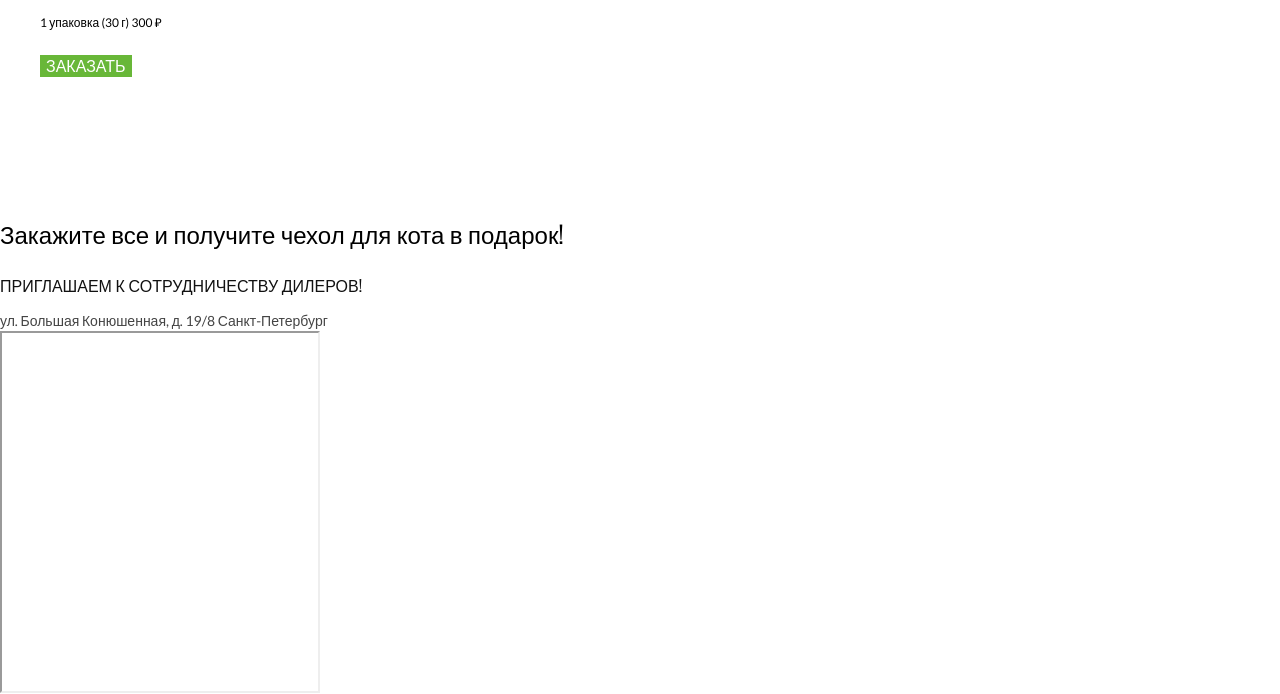
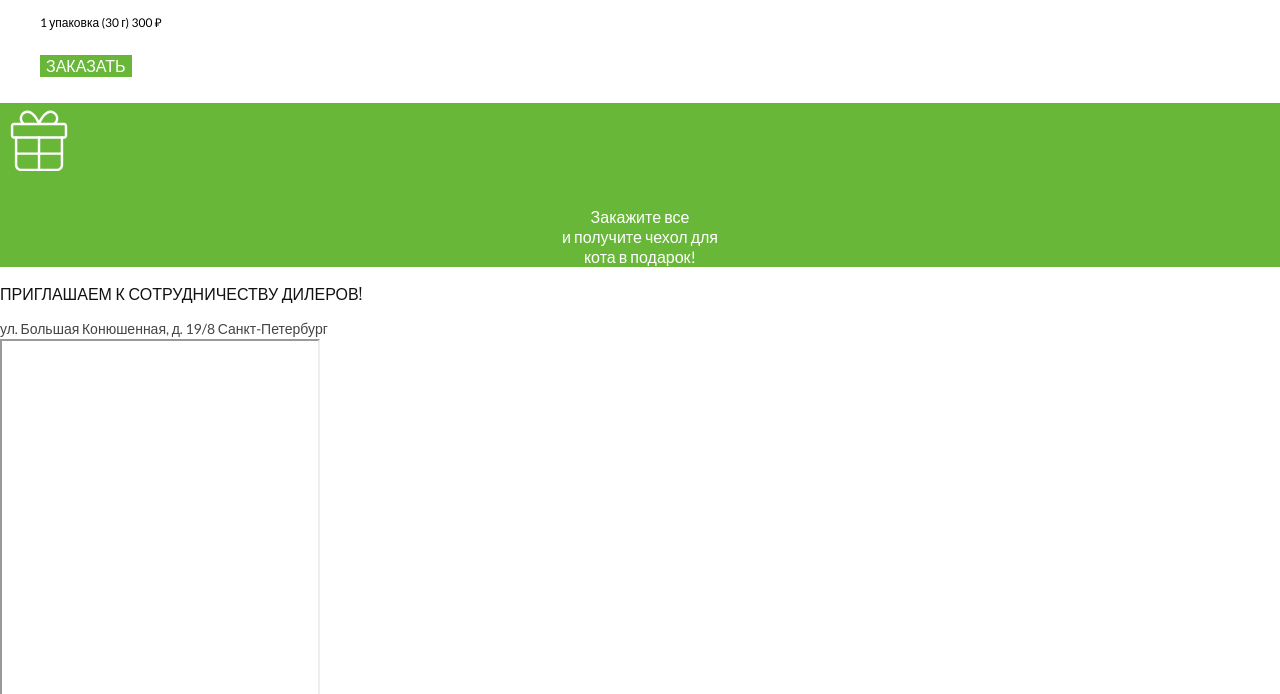
Before and after one commit to ulas-mikhail/2393761-cat-energy-30, a website: page source/catalog.html in a window 1280 px wide. Shown: the part 3220-3914 px from the top of the page. Drawn offline with nearby package versions, Linux system fonts and the light colour scheme; files that its build step writes are made by us from their sources.

Commit message:
исправляю ошибки после линтера

```diff
--- a/source/catalog.html
+++ b/source/catalog.html
@@ -425,7 +425,7 @@
           </svg>
         </a>
         <p class="banner-action__desc">
-          Закажите все и получите чехол для кота в подарок!
+          Закажите все <span class="custom-br"></span>и получите чехол для <span class="custom-br"></span>кота в подарок!
         </p>
       </div>
     </section>
--- a/source/styles/blocks/additional-card-item.scss
+++ b/source/styles/blocks/additional-card-item.scss
@@ -9,7 +9,6 @@
 .additional-card-item__title {
   line-height: 16px;
   text-transform: uppercase;
-  line-height: 16px;
 }
 
 .additional-card-item__link {
@@ -22,5 +21,6 @@
 }
 
 .additional-card-item__button {
-
+  font-size: 16px;
+  line-height: 20px;
 }
--- a/source/styles/blocks/address.scss
+++ b/source/styles/blocks/address.scss
@@ -1,5 +1,5 @@
 .address {
-
+  background-color: $secondary-color;
 }
 
 .address__container {
--- a/source/styles/blocks/banner-action.scss
+++ b/source/styles/blocks/banner-action.scss
@@ -1,5 +1,5 @@
 .banner-action {
-
+  background-color: $primary-color;
 }
 
 .banner-action__image-link {
@@ -7,5 +7,11 @@
 }
 
 .banner-action__desc {
-
+  font-family: $secondary-font;
+  color: $white-color;
+  text-align: center;
+  font-size: 16px;
+  font-style: normal;
+  font-weight: 400;
+  line-height: 20px;
 }
--- a/source/styles/styles.scss
+++ b/source/styles/styles.scss
@@ -40,6 +40,5 @@
 @import "./blocks/card.scss";
 @import "./blocks/control.scss";
 @import "./blocks/desc-product.scss";
-@import "./blocks/features.scss";
 @import "./blocks/form-data.scss";
 @import "./blocks/selection-programm.scss";
```
Also changed, not shown: source/styles/blocks/button.scss (line endings or trailing spaces), source/styles/global/mixins.scss (line endings or trailing spaces).
